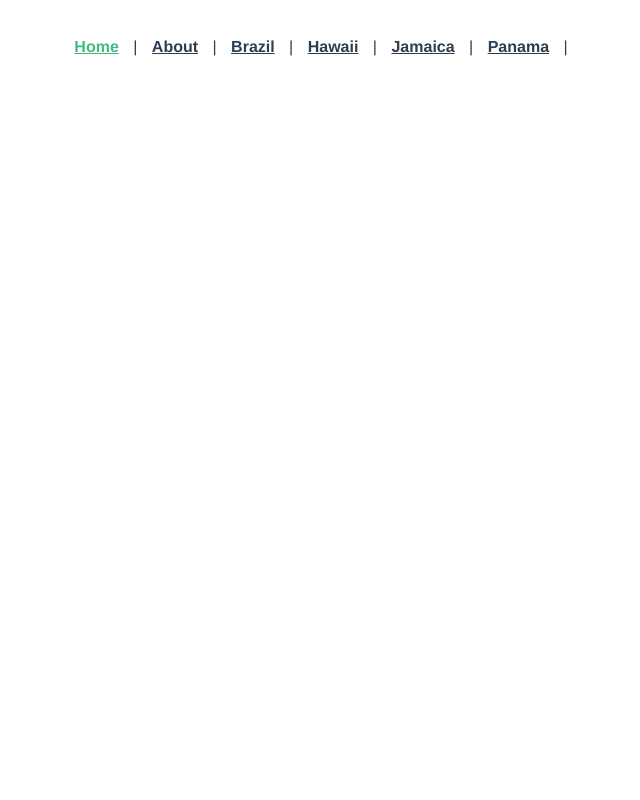
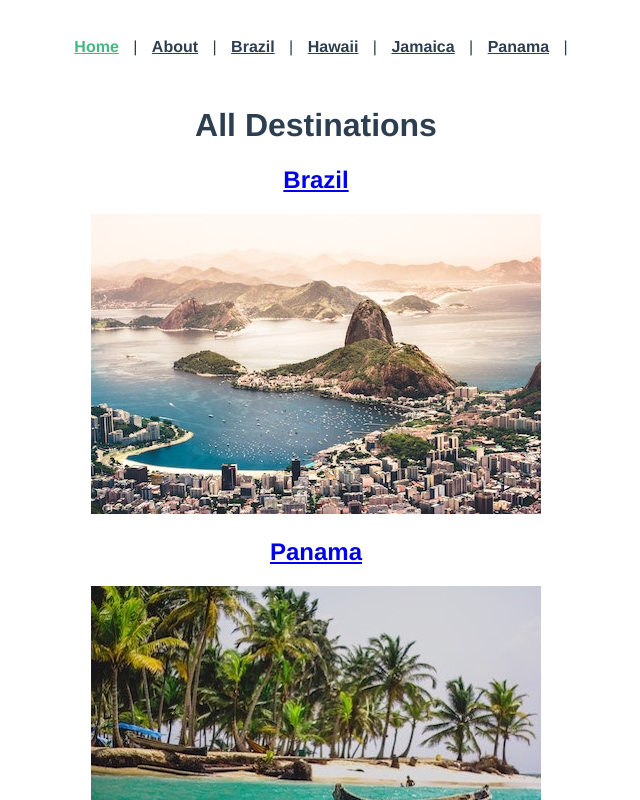
Before and after one commit to Basruhe/vue-travel-app, a Vue app: page /#/ in a window 1280 px wide. Shown: the top 800 px of the page, without its empty margins (324-964 px from the left). Built offline with nearby package versions, Linux system fonts and the light colour scheme.

Commit message:
routing through store complete

```diff
--- a/src/views/Home.vue
+++ b/src/views/Home.vue
@@ -1,13 +1,36 @@
 <template>
-  <div class="home"></div>
+  <div class="home">
+    <h1>All Destinations</h1>
+    <div v-for="destination in destinations" :key="destination.name">
+      <router-link :to="destination.slug">
+        <h2>{{ destination.name }}</h2>
+      </router-link>
+      <figure>
+        <router-link :to="destination.name">
+          <img
+            :src="require(`@/assets/${destination.image}`)"
+            :alt="destination.name"
+          />
+        </router-link>
+      </figure>
+    </div>
+  </div>
 </template>
 
 <script>
 // @ is an alias to /src
 // import HelloWorld from "@/components/HelloWorld.vue";
 
+import store from "@/store.js";
+// note: this is the same as writing "./src/store.js"
+
 export default {
   name: "Home",
-  components: {}
+  components: {},
+  data() {
+    return {
+      destinations: store.destinations
+    };
+  }
 };
 </script>
```
